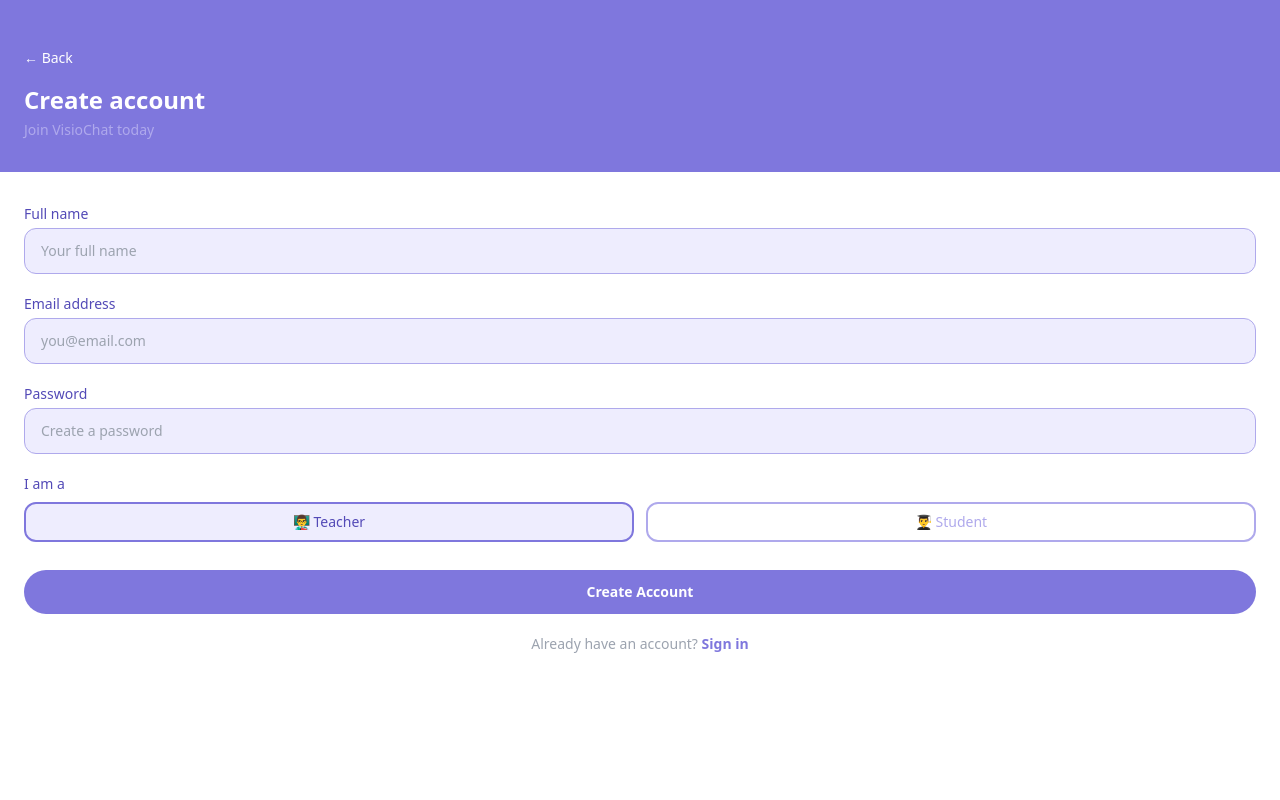
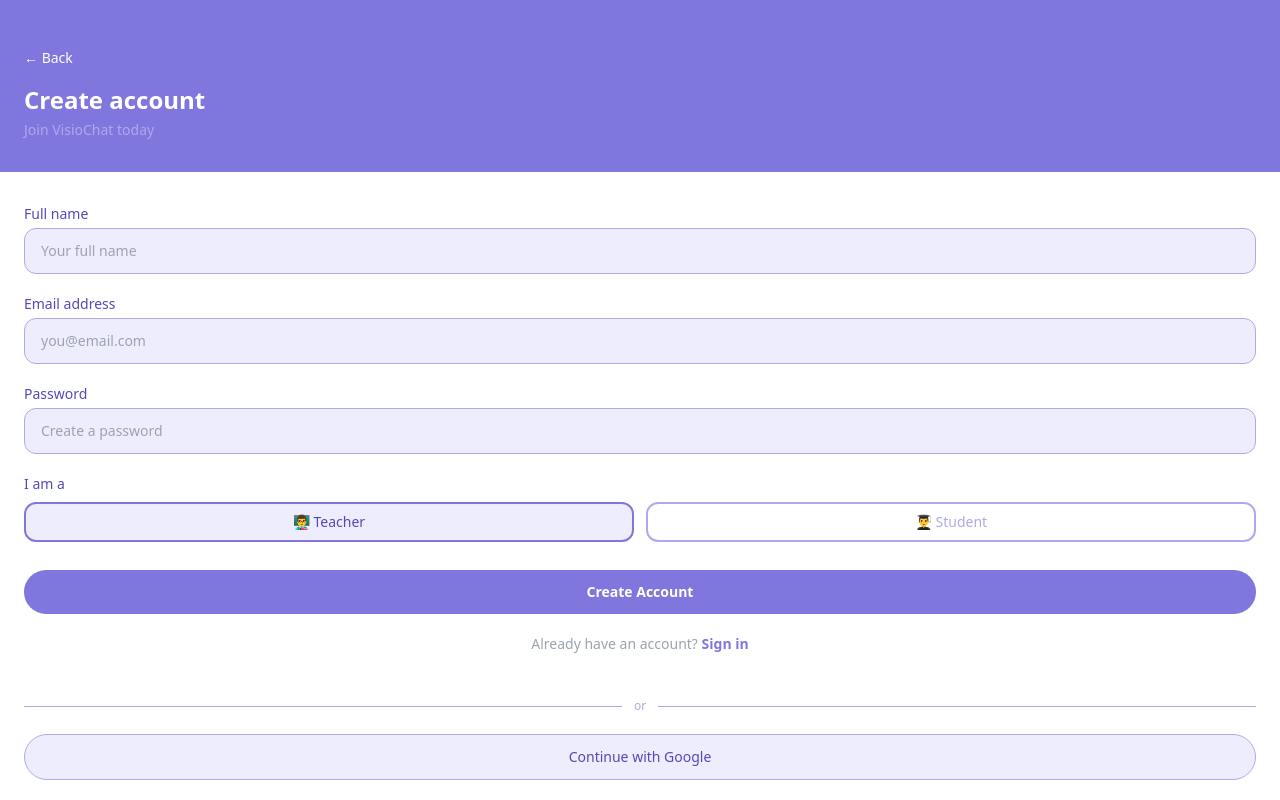
Before and after one commit to swastik3616/visiochat, a React (Vite) app: page /signup in a window 1280 px wide. Built offline with nearby package versions, Linux system fonts and the light colour scheme.

Commit message:
added auth

```diff
--- a/src/firebase/config.js
+++ b/src/firebase/config.js
@@ -1,5 +1,5 @@
 import { initializeApp } from "firebase/app"
-import { getAuth } from "firebase/auth"
+import { getAuth, GoogleAuthProvider } from "firebase/auth"
 
 // For Firebase JS SDK v7.20.0 and later, measurementId is optional
 const firebaseConfig = {
@@ -14,4 +14,5 @@ const firebaseConfig = {
 
 const app = initializeApp(firebaseConfig)
 export const auth = getAuth(app)
+export const googleProvider = new GoogleAuthProvider()
 export default app
--- a/src/pages/login.jsx
+++ b/src/pages/login.jsx
@@ -1,7 +1,7 @@
 import { useState } from "react"
 import { useNavigate } from "react-router-dom"
-import { signInWithEmailAndPassword } from "firebase/auth"
-import { auth } from "../firebase/config"
+import { signInWithEmailAndPassword, signInWithPopup } from "firebase/auth"
+import { auth, googleProvider } from "../firebase/config"
 
 export default function Login() {
     const navigate = useNavigate()
@@ -22,6 +22,19 @@ export default function Login() {
             navigate("/chats")
         } catch (err) {
             setError("Invalid email or password")
+        } finally {
+            setLoading(false)
+        }
+    }
+
+    const handleGoogle = async () => {
+        try {
+            setLoading(true)
+            setError("")
+            await signInWithPopup(auth, googleProvider)
+            navigate("/chats")
+        } catch (err) {
+            setError("Google sign in failed. Try again!")
         } finally {
             setLoading(false)
         }
@@ -75,7 +88,7 @@ export default function Login() {
                     </span>
                 </div>
 
-                {/* Submit */}
+                {/* Sign In Button */}
                 <button
                     onClick={handleLogin}
                     disabled={loading}
@@ -84,19 +97,29 @@ export default function Login() {
                     {loading ? "Signing in..." : "Sign In"}
                 </button>
 
+                {/* Divider */}
                 <div className="flex items-center gap-3">
                     <div className="flex-1 h-px bg-muted"></div>
                     <span className="text-muted text-xs">or</span>
                     <div className="flex-1 h-px bg-muted"></div>
                 </div>
 
-                <button className="w-full border border-muted bg-primarylight text-primarydark font-medium py-3 rounded-full text-sm">
+                {/* Google Button */}
+                <button
+                    onClick={handleGoogle}
+                    disabled={loading}
+                    className="w-full border border-muted bg-primarylight text-primarydark font-medium py-3 rounded-full text-sm hover:opacity-90 transition disabled:opacity-60 flex items-center justify-center gap-2"
+                >
+                    <span>🌐</span>
                     Continue with Google
                 </button>
 
                 <p className="text-center text-sm text-gray-400 pb-6">
                     New here?{" "}
-                    <span onClick={() => navigate("/signup")} className="text-primary font-semibold cursor-pointer">
+                    <span
+                        onClick={() => navigate("/signup")}
+                        className="text-primary font-semibold cursor-pointer"
+                    >
                         Create account
                     </span>
                 </p>
--- a/src/pages/signup.jsx
+++ b/src/pages/signup.jsx
@@ -1,7 +1,7 @@
 import { useState } from "react"
 import { useNavigate } from "react-router-dom"
-import { createUserWithEmailAndPassword, updateProfile } from "firebase/auth"
-import { auth } from "../firebase/config"
+import { createUserWithEmailAndPassword, updateProfile, signInWithPopup } from "firebase/auth"
+import { auth, googleProvider } from "../firebase/config"
 
 export default function Signup() {
     const navigate = useNavigate()
@@ -11,6 +11,18 @@ export default function Signup() {
     const [role, setRole] = useState("teacher")
     const [error, setError] = useState("")
     const [loading, setLoading] = useState(false)
+    const handleGoogle = async () => {
+        try {
+            setLoading(true)
+            setError("")
+            await signInWithPopup(auth, googleProvider)
+            navigate("/chats")
+        } catch (err) {
+            setError("Google sign in failed. Try again!")
+        } finally {
+            setLoading(false)
+        }
+    }
 
     const handleSignup = async () => {
         if (!name || !email || !password) {
@@ -22,7 +34,7 @@ export default function Signup() {
             setError("")
             const userCredential = await createUserWithEmailAndPassword(auth, email, password)
             await updateProfile(userCredential.user, { displayName: name })
-            navigate("/chats")
+            navigate("/login")
         } catch (err) {
             setError(err.message)
         } finally {
@@ -94,8 +106,8 @@ export default function Signup() {
                         <button
                             onClick={() => setRole("teacher")}
                             className={`flex-1 border-2 font-medium py-2 rounded-xl text-sm transition ${role === "teacher"
-                                    ? "border-primary bg-primarylight text-primarydark"
-                                    : "border-muted text-muted"
+                                ? "border-primary bg-primarylight text-primarydark"
+                                : "border-muted text-muted"
                                 }`}
                         >
                             👨‍🏫 Teacher
@@ -103,8 +115,8 @@ export default function Signup() {
                         <button
                             onClick={() => setRole("student")}
                             className={`flex-1 border-2 font-medium py-2 rounded-xl text-sm transition ${role === "student"
-                                    ? "border-primary bg-primarylight text-primarydark"
-                                    : "border-muted text-muted"
+                                ? "border-primary bg-primarylight text-primarydark"
+                                : "border-muted text-muted"
                                 }`}
                         >
                             👨‍🎓 Student
@@ -127,6 +139,21 @@ export default function Signup() {
                         Sign in
                     </span>
                 </p>
+                {/* Divider */}
+                <div className="flex items-center gap-3">
+                    <div className="flex-1 h-px bg-muted"></div>
+                    <span className="text-muted text-xs">or</span>
+                    <div className="flex-1 h-px bg-muted"></div>
+                </div>
+
+                {/* Google Button */}
+                <button
+                    onClick={handleGoogle}
+                    disabled={loading}
+                    className="w-full border border-muted bg-primarylight text-primarydark font-medium py-3 rounded-full text-sm hover:opacity-90 transition disabled:opacity-60 flex items-center justify-center gap-2"
+                >
+                    <span>Continue with Google</span>
+                </button>
 
             </div>
         </div>
```
